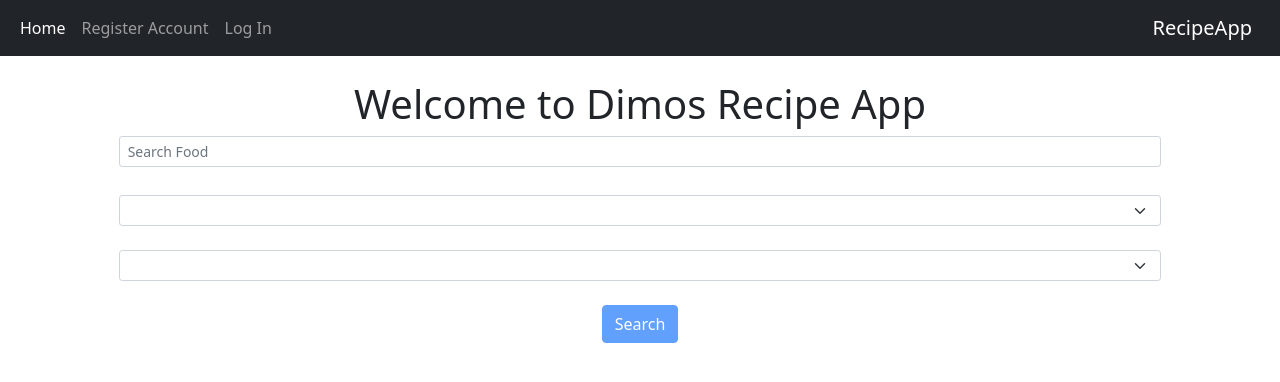
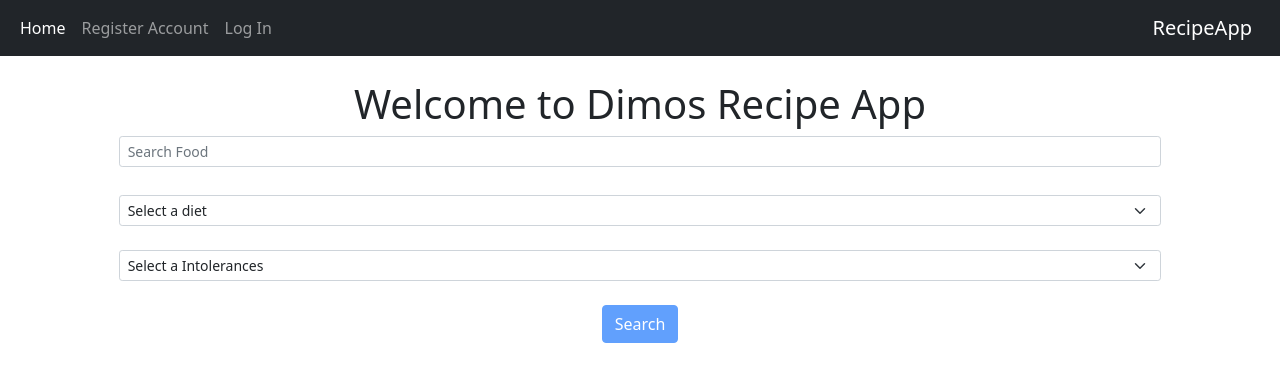
Before and after one commit to Albatraoz12/Frontend-Angular, an Angular app: page / in a window 1280 px wide. Shown: the top 382 px of the page. Built offline with nearby package versions, Linux system fonts and the light colour scheme.

Commit message:
add disabled value for diet and intolerances in homeComponentHtml

```diff
--- a/src/app/public/home/home.component.html
+++ b/src/app/public/home/home.component.html
@@ -8,6 +8,7 @@
       placeholder="Search Food"
     /><br />
     <select formControlName="diet" class="mt-1 form-select form-select-sm">
+      <option value="" disabled>Select a diet</option>
       <option value="gluten+free">Gluten Free</option>
       <option value="vegan">Vegan</option>
       <option value="vegetarian">Vegetarian</option>
@@ -15,6 +16,7 @@
     </select>
     <br />
     <select formControlName="intolerances" class="form-select form-select-sm">
+      <option value="" disabled>Select a Intolerances</option>
       <option value="dairy">Dairy</option>
       <option value="peanut">Peanut</option>
       <option value="grain">Grain</option>
```
